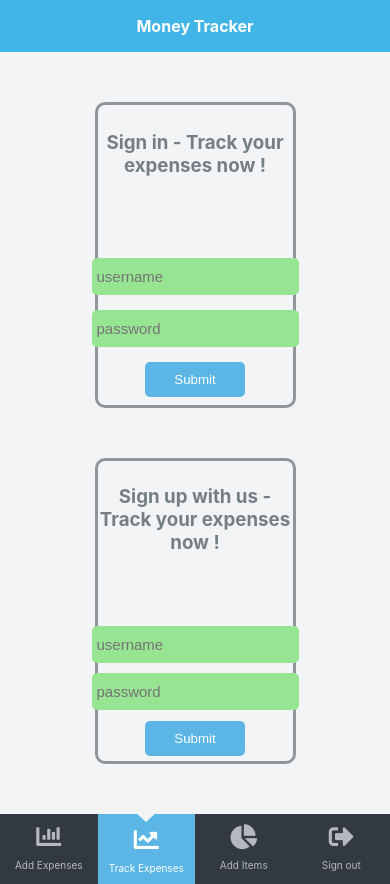
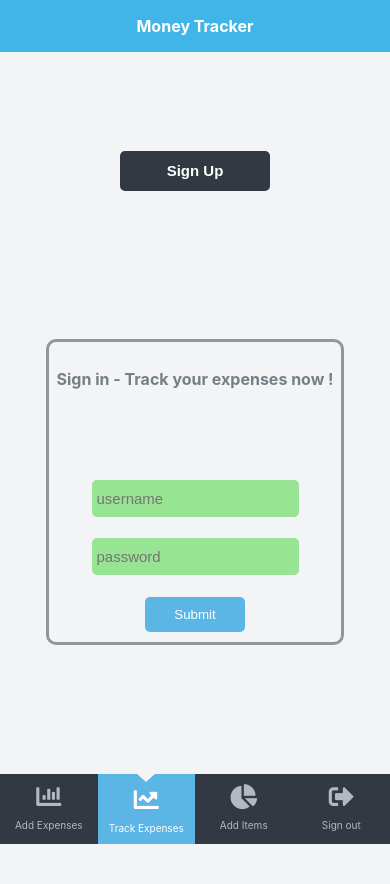
Before and after one commit to AhmedAmin90/moneyTracker-frontEnd, a React (Create React App) app: page / in a window 390 px wide. After the commit the page ends 844 px from the top, so only its background shows below. Built offline with nearby package versions, Linux system fonts and the light colour scheme.

Commit message:
Refactor code in session component

```diff
--- a/src/App.css
+++ b/src/App.css
@@ -1,38 +1,7 @@
 .App {
+  height: 100%;
   text-align: center;
-}
-
-.App-logo {
-  height: 40vmin;
-  pointer-events: none;
-}
-
-@media (prefers-reduced-motion: no-preference) {
-  .App-logo {
-    animation: App-logo-spin infinite 20s linear;
-  }
-}
-
-.App-header {
-  background-color: #282c34;
-  min-height: 100vh;
   display: flex;
   flex-direction: column;
-  align-items: center;
-  justify-content: center;
-  font-size: calc(10px + 2vmin);
-  color: white;
+  justify-content: space-between;
 }
-
-.App-link {
-  color: #61dafb;
-}
-
-@keyframes App-logo-spin {
-  from {
-    transform: rotate(0deg);
-  }
-  to {
-    transform: rotate(360deg);
-  }
-}
--- a/src/App.js
+++ b/src/App.js
@@ -8,10 +8,15 @@ import Footer from './components/Footer';
 import Session from './components/Session'
 import Registration from './Registration';
 import Header from './components/Header';
+import * as helpers from './helpers'
+
+
+
 function App() {
   const dispatch = useDispatch();
   const userId = useSelector((state) => state.userId);
-  const contentId = useSelector(state=> state.contentId)
+  const contentId = useSelector(state=> state.contentId);
+  const [login , setLogin] = useState('Sign In')
 
   if (contentId === 1 ) {
           dispatch(actions.error('Please Sing in firstly to Add expenses'))
@@ -30,11 +35,18 @@ else if (contentId === 4) {
   }
 
 
+  const handleClick = ({target})=> {
+    setLogin(target.innerText);
+    dispatch(actions.error(''))
+  }
+
+  const loginBtn = login === 'Sign In' ? <Session sendData={helpers.sendUserData} text="Sign in - Track your expenses now !"/> :  <Session sendData={helpers.createUser} text="Sign up with us - Track your expenses now !"/>
+
   return (
     <div className="App">
       <Header />
-      <Session />
-      <Registration />
+      <button className="Session-btn" onClick={handleClick}>{login === 'Sign In' ? 'Sign Up' : 'Sign In'}</button>
+      {loginBtn}
       <Footer />
     </div>
   );
--- a/src/Registration.js
+++ b/src/Registration.js
@@ -2,9 +2,10 @@ import React , {useState}from 'react'
 import { useDispatch , useSelector } from 'react-redux';
 import { Redirect } from "react-router-dom";
 import * as actions from '../src/actions/index';
-const Registration = () => {
-    const dispatch = useDispatch();
-    const userId = useSelector(state => state.userId);
+import LoginForm from './components/LoginForm';
+
+
+const Registration = ({sendData}) => {
     const errorMsg = useSelector(state=> state.errorMsg)
     const [input , setIntpu] = useState({
         username: '',
@@ -15,43 +16,16 @@ const Registration = () => {
         setIntpu(pre => ({...pre , [e.target.name] : e.target.value}))
     }
 
-    const sendData =  async (e)=> {
-        e.preventDefault();
-        await fetch(`https://pacific-mountain-97932.herokuapp.com/users`, {
-          method: 'post',
-          body: JSON.stringify({ username: input.username, password: input.password , password_confirmation: input.password_confirmation}),
-          headers: { 'Content-type': 'application/json; charset=UTF-8' },
-        }).then((res) => res.json()).then((res) => {
-            if (res.errors) {
-                if (res.errors.username) {
-                    dispatch(actions.error(res.errors.username[0]))
-                }
-                else if (res.errors.password) {
-                    dispatch(actions.error(res.errors.password[0]))
-                }
-              console.log(res)
-            //   dispatch(actions.error(res.errors.username[0]))
-            }
-        if (res.id) {
-            dispatch(actions.login(res))
-            dispatch(actions.error(''));
-            console.log(res);
-            <Redirect to={`/home/${userId}`} />
-            dispatch(actions.content(2))
+    const handleSendData = (e)=>{
+        sendData(e , input.username , input.password )
+    }
 
-        }})
-        // console.log(send)
-      }
     return (
-        <div className="Login-forms">
-             <form className="Login-form">
-                <h3 className="Home-add-item ">Sign up with us - Track your expenses now !</h3>
-                <p className="error-msg">{errorMsg}</p>
-                <input type="text" onChange={handleChange} name="username" placeholder="username"/>
-                <input type="password" onChange={handleChange}  name="password" placeholder="password"/>
-                <button onClick={sendData}>Submit</button>
-            </form>
-        </div>
+        <LoginForm
+        text="Sign up with us - Track your expenses now !"
+        errorMsg={errorMsg}
+        handleChange={handleChange}
+        sendData={handleSendData} />
     )
 }
 
--- a/src/components/Filter.css
+++ b/src/components/Filter.css
@@ -24,7 +24,7 @@
     font-weight: bold;
 }
 
-.Add-expense-btn {
+.Add-expense-btn , .Session-btn{
     margin: 20px auto;
     border: none;
     border-radius: 5px;
--- /dev/null
+++ b/src/components/LoginForm.js
@@ -0,0 +1,17 @@
+import React from 'react'
+
+function LoginForm({text , errorMsg , handleChange , sendData}) {
+    return (
+        <div className="Login-forms">
+             <form className="Login-form">
+                <h3 className="Home-add-item ">{text}</h3>
+                <p className="error-msg">{errorMsg}</p>
+                <input type="text" onChange={handleChange} name="username" placeholder="username"/>
+                <input type="password" onChange={handleChange}  name="password" placeholder="password"/>
+                <button onClick={sendData}>Submit</button>
+            </form>
+        </div>
+    )
+}
+
+export default LoginForm
--- a/src/components/Session.css
+++ b/src/components/Session.css
@@ -35,3 +35,16 @@
     cursor: pointer;
     color: white;
 }
+
+
+
+
+@media screen and (max-width: 425px) {
+    .Login-forms {
+        width: 75%;
+    }
+
+    .Home-add-item  {
+        font-size: 1rem;
+    }
+  }
--- a/src/components/Session.js
+++ b/src/components/Session.js
@@ -3,9 +3,8 @@ import { useDispatch , useSelector } from 'react-redux';
 import { Redirect } from "react-router-dom";
 import * as actions from '../actions/index';
 import './Session.css';
-const Session = () => {
-    const dispatch = useDispatch();
-    const userId = useSelector(state => state.userId);
+import LoginForm from './LoginForm';
+const Session = ({sendData , text}) => {
     const errorMsg = useSelector(state=> state.errorMsg)
     const [input , setIntpu] = useState({
         username: '',
@@ -16,40 +15,16 @@ const Session = () => {
         setIntpu(pre => ({...pre , [e.target.name] : e.target.value}))
     }
 
-    const sendData =  async (e)=> {
-        e.preventDefault();
-        await fetch(`https://pacific-mountain-97932.herokuapp.com/sessions`, {
-          method: 'post',
-          body: JSON.stringify({ username: input.username, password: input.password}),
-          headers: { 'Content-type': 'application/json; charset=UTF-8' },
-        }).then((res) => res.json()).then((res) => {
-            if (res.message) {
-              console.log(res.message)
-              dispatch(actions.error(res.message))
-            }
-        if (res.id) {
-            dispatch(actions.login(res))
-            dispatch(actions.error(''))
-            console.log(res);
+    const handleSendData = (e)=> {
+        sendData(e, input.username , input.password)
+    }
 
-        }})
-      }
-
-
-      if (userId) {
-        return <Redirect to={`/home/${userId}`} />;
-      }
     return (
-
-        <div className="Login-forms">
-            <form className="Login-form">
-                <h3 className="Home-add-item ">Sign in - Track your expenses now !</h3>
-                <p className="error-msg">{errorMsg}</p>
-                <input type="text" onChange={handleChange} name="username" placeholder="username"/>
-                <input type="password" onChange={handleChange}  name="password" placeholder="password"/>
-                <button onClick={sendData}>Submit</button>
-            </form>
-        </div>
+        <LoginForm
+        text={text}
+        errorMsg={errorMsg}
+        handleChange={handleChange}
+        sendData={handleSendData} />
     )
 }
 
--- /dev/null
+++ b/src/helpers.js
@@ -0,0 +1,44 @@
+import * as actions from './actions/index'
+import store from './index'
+
+export  const sendUserData =  async (e , username , password)=> {
+    e.preventDefault();
+    await fetch(`https://pacific-mountain-97932.herokuapp.com/sessions`, {
+      method: 'post',
+      body: JSON.stringify({ username: username, password: password}),
+      headers: { 'Content-type': 'application/json; charset=UTF-8' },
+    }).then((res) => res.json()).then((res) => {
+        if (res.message) {
+          store.dispatch(actions.error(res.message))
+        }
+    if (res.id) {
+        store.dispatch(actions.login(res))
+        store.dispatch(actions.error(''))
+    }})
+  }
+
+
+  export const createUser =  async (e, username , password )=> {
+      e.preventDefault();
+      await fetch(`https://pacific-mountain-97932.herokuapp.com/users`, {
+        method: 'post',
+        body: JSON.stringify({ username: username, password: password , password_confirmation: password }),
+        headers: { 'Content-type': 'application/json; charset=UTF-8' },
+      }).then((res) => res.json()).then((res) => {
+          if (res.errors) {
+              console.log(res)
+              if (res.errors.username) {
+                  store.dispatch(actions.error(res.errors.username[0]))
+              }
+              else if (res.errors.password) {
+                  store.dispatch(actions.error(res.errors.password[0]))
+              }
+
+          }
+      if (res.id) {
+          store.dispatch(actions.login(res))
+          store.dispatch(actions.error(''));
+          store.dispatch(actions.content(2))
+
+      }})
+    }
```
Lines whose indentation alone changed are shown as unchanged.
